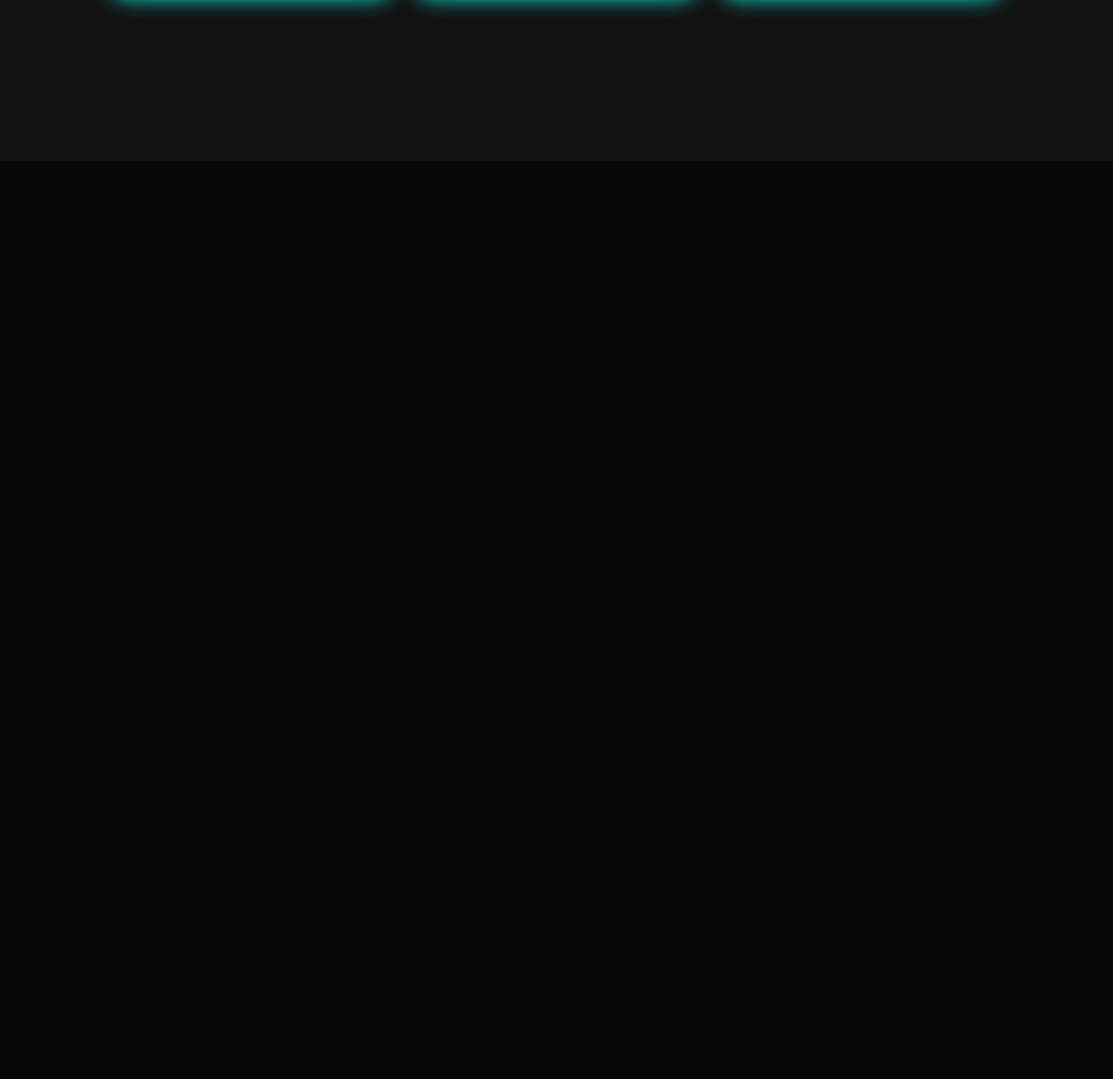
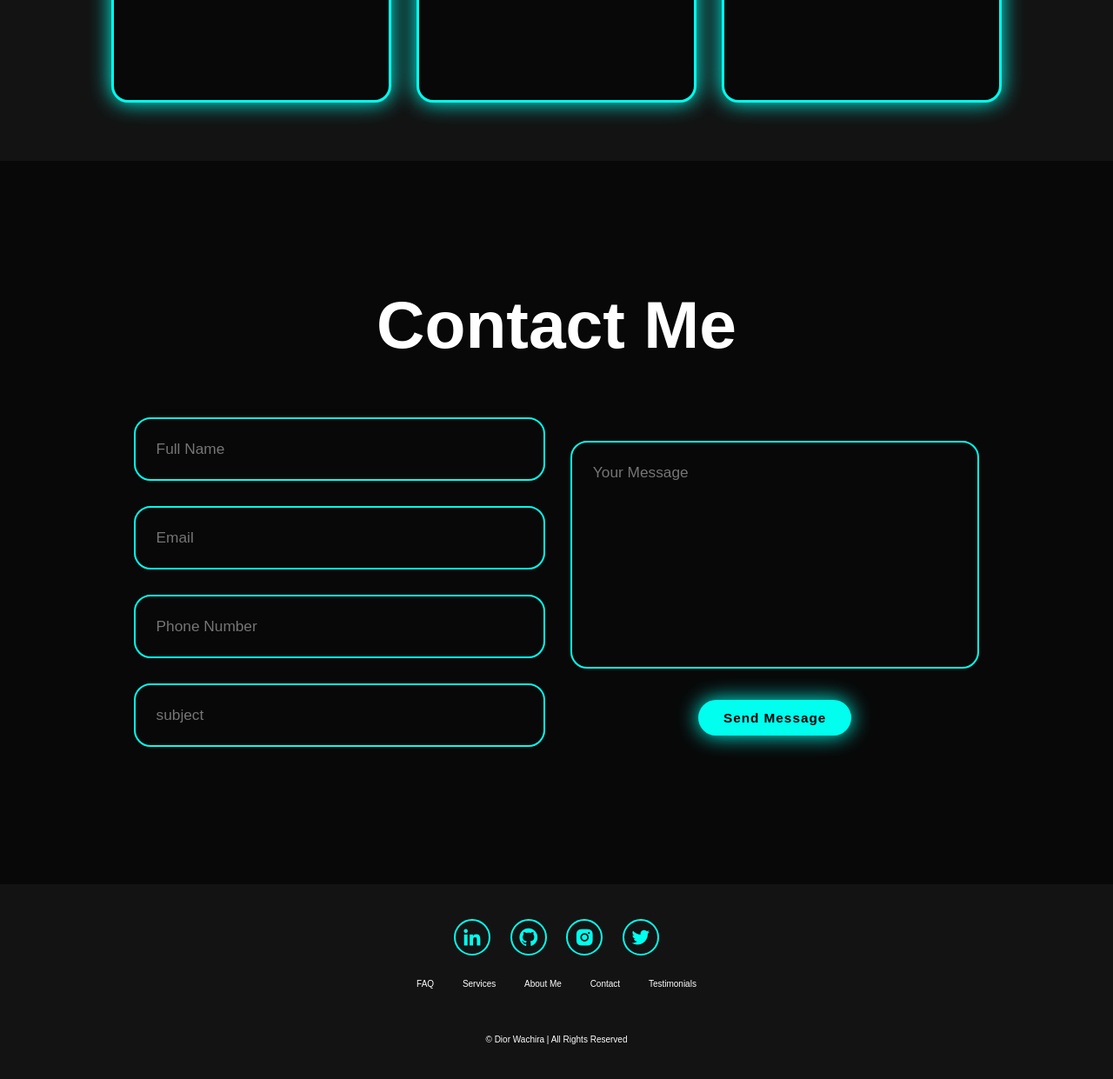
Before and after one commit to DiorWachira/Official-Portfolio, a plain HTML site: page index.html in a window 1280 px wide. Shown: the part 3908-5149 px from the top of the page at 87% size. Before the commit the page ends 4093 px from the top, so only its background shows below. Drawn offline with nearby package versions, Linux system fonts and the light colour scheme; a script that the page names is missing.

Commit message:
footer updated
time 42:11

```diff
--- a/index.html
+++ b/index.html
@@ -174,7 +174,7 @@
                         <i class='bx bxs-star' id="star"></i>
                         <i class='bx bxs-star' id="star"></i>
                         <i class='bx bxs-star' id="star"></i>
-                        <i class='bx bxs-star' id="star"></i>
+                        <i class='bx bxs-star-half' id="star"></i>
                     </div>
                     <p>Lorem ipsum dolor sit amet consectetur adipisicing elit. Impedit amet magni perspiciatis. Reiciendis quaerat fuga, cupiditate corrupti praesentium libero saepe error iure repellendus veniam rerum, odio eaque nam illo dignissimos.</p>
                 </div>
@@ -194,6 +194,62 @@
         </div>
     </section>
 
+    <section class="contact" id="contact">
+        <h2 class="heading">Contact <span>Me</span></h2>
+
+        <form action="">
+            <div class="input-group">
+                <div class="input-box">
+                    <input type="text" placeholder="Full Name">
+                    <input type="email" placeholder="Email">
+                </div>
+                <div class="input-box">
+                    <input type="number" placeholder="Phone Number">
+                    <input type="text" placeholder="subject">
+                </div>
+            </div>
+
+
+            <div class="input-group-2">
+                <textarea name="" id="" cols="30" rows="10" placeholder="Your Message"></textarea>
+                <input type="submit" value="Send Message" class="btn">
+            </div>
+        </form>
+    </section>
+
+    <footer class="footer">
+        <div class="social">
+            <a href="#"><i class='bx bxl-linkedin'></i></a>
+                <a href="#"><i class='bx bxl-github'></i></a>
+                <a href="#"><i class='bx bxl-instagram-alt'></i></a>
+                <a href="#"><i class='bx bxl-twitter' ></i></a>
+        </div>
+
+        <ul class="list">
+            <li>
+                <a href="#">FAQ</a>
+            </li>
+
+            <li>
+                <a href="#">Services</a>
+            </li>
+
+            <li>
+                <a href="#">About Me</a>
+            </li>
+
+            <li>
+                <a href="#">Contact</a>
+            </li>
+
+            <li>
+                <a href="#">Testimonials</a>
+            </li>
+        </ul>
+        <p class="copyright">
+            © Dior Wachira | All Rights Reserved
+        </p>
+    </footer>
 
     <script src="script.js"></script>
 </body>
--- a/style.css
+++ b/style.css
@@ -467,6 +467,7 @@ section {
     border-radius: 2rem;
     border: 3px solid var(--main-color);
     box-shadow: 0 0 25px var(--main-color);
+    height: 500px; /* Increased height */
     text-align: center;
     transition: 0.4s ease-in-out;
 }
@@ -503,6 +504,100 @@ section {
 }
 
 #star{
-    color: gold;
+    color: var(--main-color);
     font-size: 2rem;
 }
+
+.contact{
+    background-color: var(--bg-color);
+}
+.contact h2{
+    margin-bottom: 3rem;
+    color: white;
+}
+.contact form{
+    display: flex;
+    align-items: center;
+    justify-content: center;
+    gap: 3rem;
+    margin: 5rem auto;
+    text-align: center;
+}
+.contact form .input-box{
+    display: flex;
+    justify-content: center;
+    flex-wrap: wrap;
+}
+.contact form .input-box input,
+.contact form textarea{
+    width: 100%;
+    padding: 2.5rem;
+    font-size: 2.5rem;
+    font-size: 1.8rem;
+    color: var(--text-color);
+    background: var(--bg-color);
+    border-radius: 2rem;
+    border: 2px solid var(--main-color);
+    margin: 1.5rem 0;
+    resize: none;
+}
+.contact form .btn{
+    margin-top: 2rem;
+}
+.footer{
+    position: relative;
+    bottom: 0;
+    width: 100%;
+    padding: 40px 0;
+    background-color: var(--second-bg-color);
+}
+.footer .social{
+    text-align: center;
+    padding-bottom: 25px;
+    color: var(--main-color);
+}
+.footer .social a{
+    font-size: 25px;
+    color: var(--main-color);
+    border: 2px solid var(--main-color);
+    width: 42px;
+    height: 42px;
+    line-height: 42px;
+    display: inline-block;
+    text-align: center;
+    border-radius: 50%;
+    margin: 0 10px;
+    transition: 0.3s ease-in-out;
+}
+.footer .social a:hover{
+    transform: scale(1.2)translateY(-10px);
+    background-color: var(--main-color);
+    color: black;
+    box-shadow: 0 0 25px var(--main-color);
+}
+.footer ul{
+    margin-top: 0;
+    padding: 0;
+    font-size: 10px;
+    line-height: 1.6;
+    margin-bottom: 0;
+    text-align: center;
+}
+.footer ul li a{
+    color: white;
+    border-bottom: 3px solid transparent;
+    transition: 0.3s ease-in-out;
+}
+.footer ul li a:hover{
+    border-bottom: 3px solid var(--main-color);
+}
+.footer ul li{
+    display: inline-block;
+    padding: 0 15px;
+}
+.footer .copyright{
+    margin-top: 50px;
+    text-align: center;
+    font-size: 10px;
+    color: white;
+}
```
Also changed, not shown: script.js (added).
